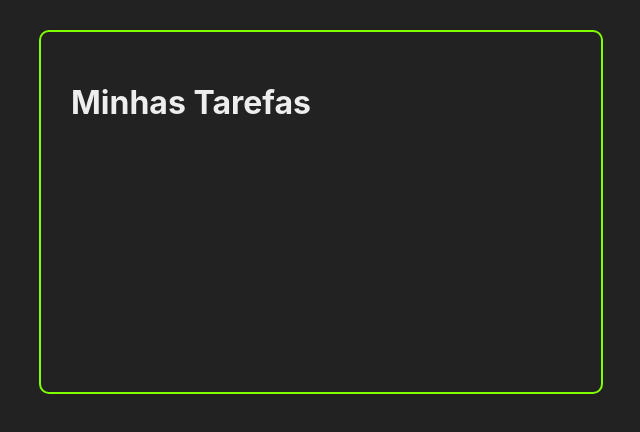
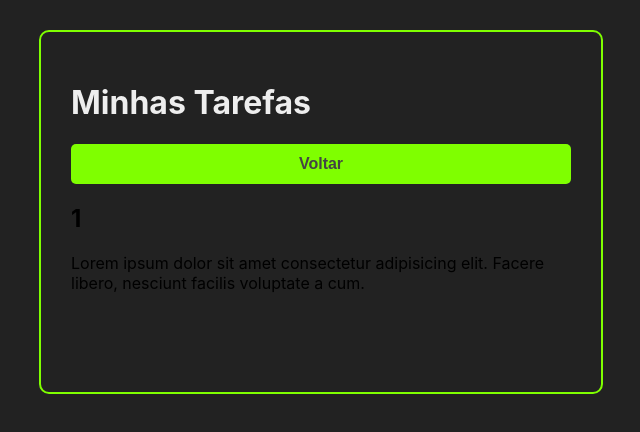
Before and after one commit to Gustavo-Ae/GODEV-2022, a React (Create React App) app in the folder Aulas_Gravadas/curso-react/: page /1 in a window 1280 px wide. Shown: the top 432 px of the page, without its empty margins (319-959 px from the left). Built offline with nearby package versions, Linux system fonts and the light colour scheme.

Commit message:
Criação do componente TaskDetails e passando parametro na URL.

```diff
--- a/Aulas_Gravadas/curso-react/src/App.jsx
+++ b/Aulas_Gravadas/curso-react/src/App.jsx
@@ -6,6 +6,7 @@
 import "./App.css"
 import AddTask from "./components/AddTask";
 import Header from "./components/Header";
+import TaskDetails from "./components/TaskDetails";
 
 const App = () => {
 
@@ -64,7 +65,7 @@
               <Tasks tasks={tasks} handleTaskClick={handleTaskClick} handleTaskDeletion={handleTaskDeletion}/>
             </>
         )} />
-
+        <Route path="/:taskTitle" exact component={TaskDetails}/>
       </div>
     </Router>
   )
--- /dev/null
+++ b/Aulas_Gravadas/curso-react/src/components/TaskDetails.jsx
@@ -0,0 +1,22 @@
+import React from 'react';
+import { useParams } from 'react-router-dom';
+
+import Button from './Button';
+
+const TaskDetails = () => {
+    const params = useParams()
+
+    return (
+        <>
+            <div className="back-button-container">
+                <Button>Voltar</Button>
+            </div>
+            <div className="task-details-container">
+                <h2>{params.taskTitle}</h2>
+                <p>Lorem ipsum dolor sit amet consectetur adipisicing elit. Facere libero, nesciunt facilis voluptate a cum.</p>
+            </div>
+        </>
+     );
+}
+
+export default TaskDetails;
```
